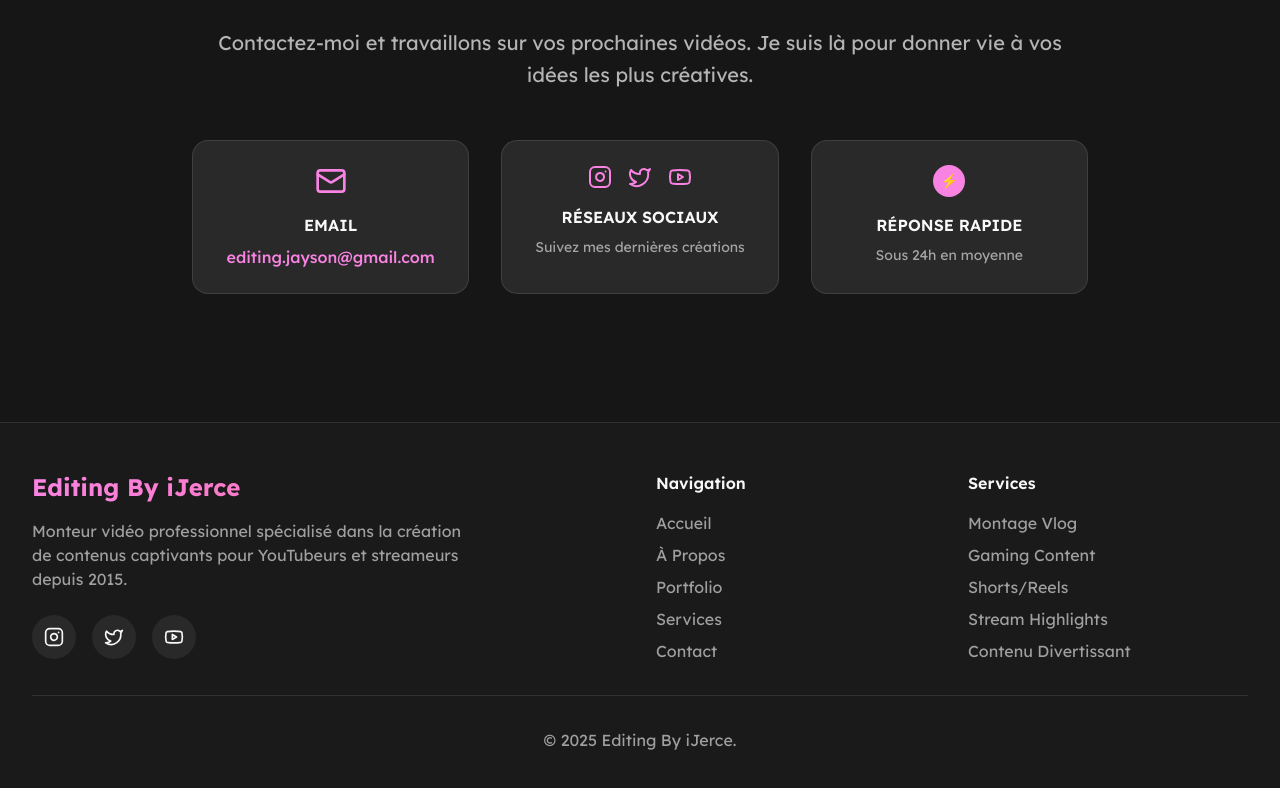
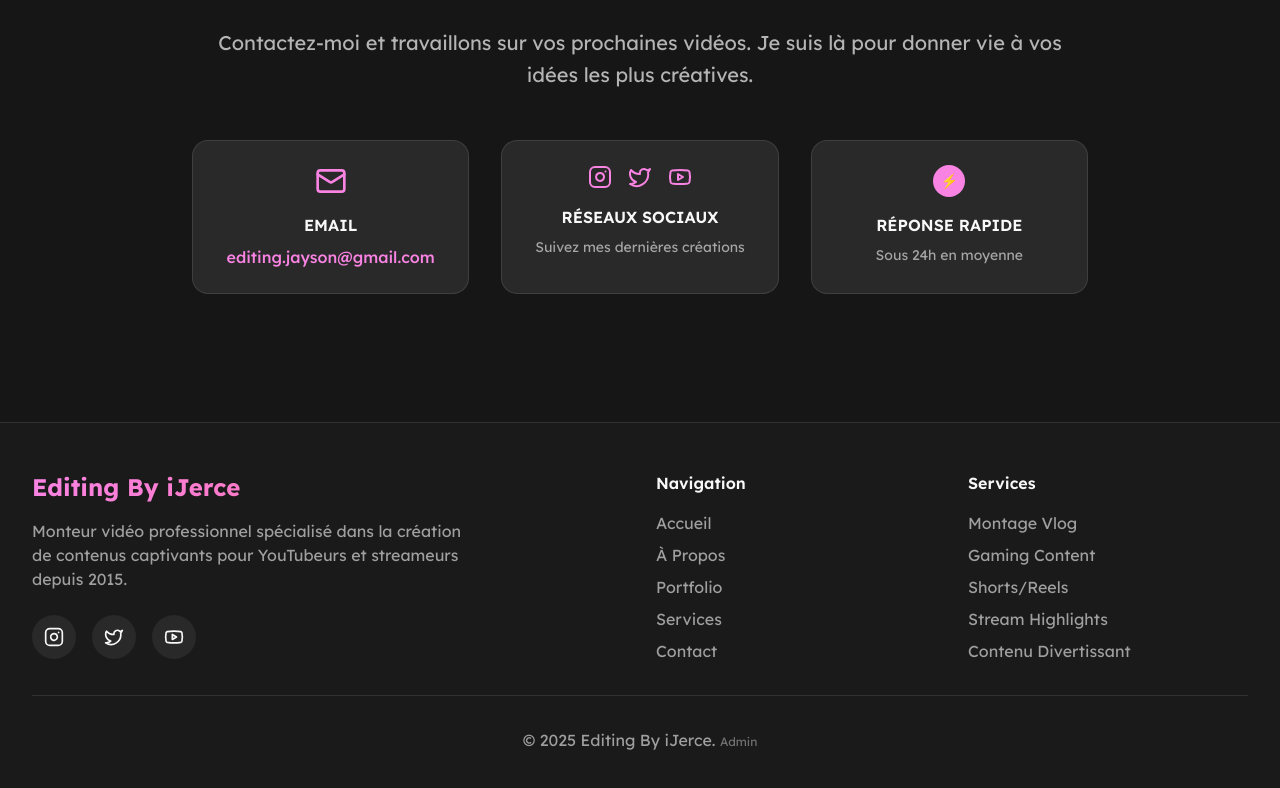
Before and after one commit to Antoinelebgdu87/Ijerce-Portfolio, a React (Vite) app: page / in a window 1280 px wide. Shown: the part 3589-4377 px from the top of the page. Built offline with nearby package versions, Linux system fonts and the light colour scheme; the HTML template or start-up script is replaced by a standard one.

Commit message:
Add admin access link in footer
cgen-d73eef544e634635b527d74d6bec3665

```diff
--- a/src/pages/Index.tsx
+++ b/src/pages/Index.tsx
@@ -752,7 +752,15 @@ export default function Index() {
             </div>
 
             <div className="border-t border-white/10 pt-8 text-center">
-              <p className="text-[#f8f8f8]/60">© 2025 Editing By iJerce.</p>
+              <p className="text-[#f8f8f8]/60">
+                © 2025 Editing By iJerce.{" "}
+                <a
+                  href="/admin"
+                  className="text-[#f8f8f8]/40 hover:text-[#f983e2] transition-colors text-xs"
+                >
+                  Admin
+                </a>
+              </p>
             </div>
           </div>
         </footer>
```
